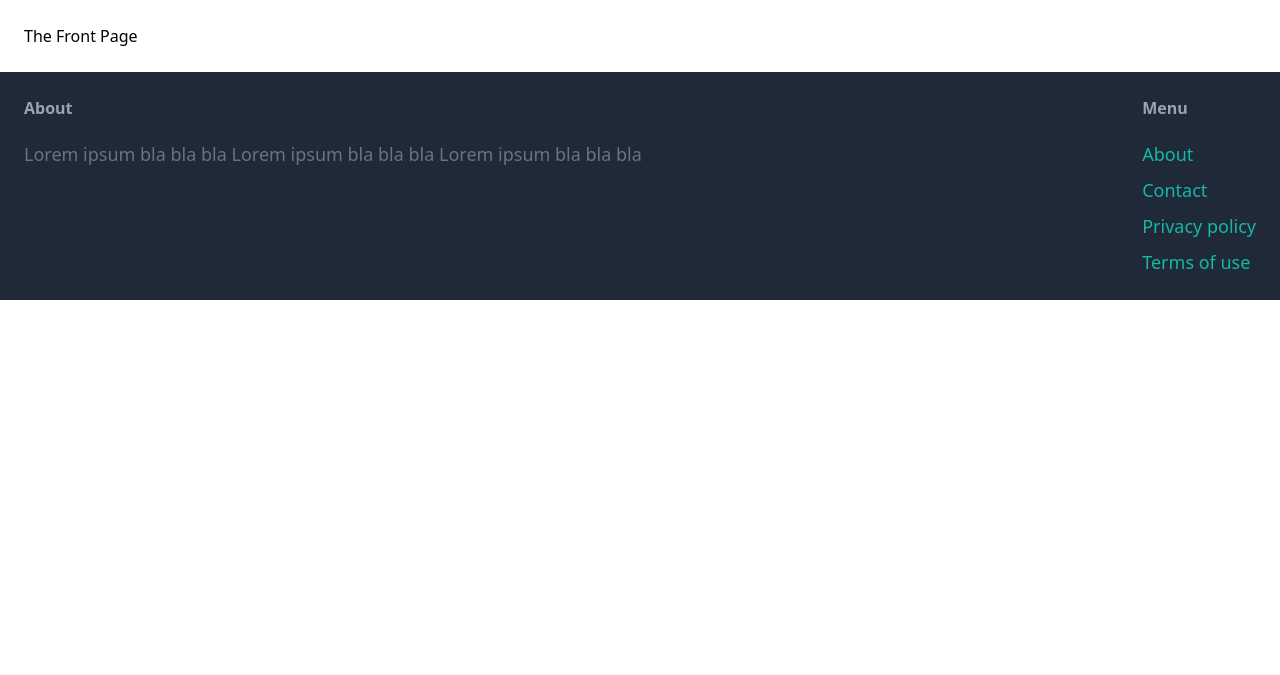
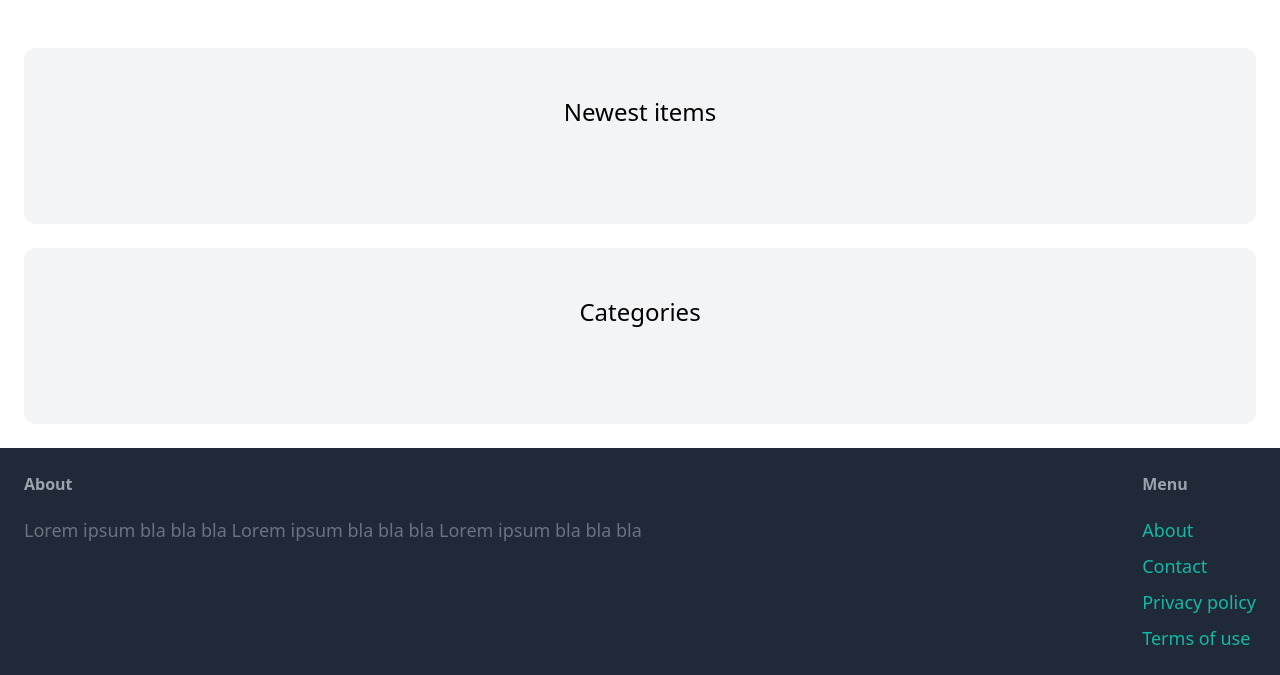
Before and after one commit to Alihaghayegh/django-OnlineShop, a Django app: page / in a window 1280 px wide. Shown: the part 77-752 px from the top of the page. Run offline with Django 4.2, Linux system fonts and the light colour scheme; data that the repository does not hold is empty; some libraries are stand-ins or nearby versions.

Commit message:
now newest items will show on first front page

```diff
--- a/onlineShop/core/templates/core/index.html
+++ b/onlineShop/core/templates/core/index.html
@@ -3,5 +3,36 @@
 {% block title %}Welcome{% endblock %}
 
 {% block content %}
-<h1>The Front Page</h1>
+    <div class="mt-6 px-6 py-12 bg-gray-100 rounded-xl">
+        <h2 class="mb-12 text-2xl text-center">Newest items</h2>
+
+        <div class="grid grid-cols-3 gap-3 ">
+            {% for item in items %}
+                <div>
+                    <a href="#">
+                        <div>
+                            <img alt="image of product" src="{{ item.image.url }}" class="rounded-t-xl">
+                        </div>
+                        <div class="p-6 bg-white rounded-b-xl ">
+                            <h2 class="text-2xl">{{ item.name }}</h2>
+                            <p class="text-gray-500">Price: {{ item.price }}</p>
+                        </div>
+                    </a>
+                </div>
+            {% endfor %}
+        </div>
+    </div>
+    <div class="mt-6 px-6 py-12 bg-gray-100 rounded-xl">
+        <h2 class="mb-12 text-2xl text-center">Categories</h2>
+        <div class="grid grid-cols-3 gap-3 ">
+            {% for category in categories %}
+                <a href="#">
+                    <div class="p-6 bg-white rounded-b-xl ">
+                        <h2 class="text-2xl">{{ category.name }}</h2>
+                        <p class="text-gray-500">{{ categories.items.count }} items</p>
+                    </div>
+                </a>
+            {% endfor %}
+        </div>
+    </div>
 {% endblock %}
--- a/onlineShop/core/views.py
+++ b/onlineShop/core/views.py
@@ -1,7 +1,16 @@
 from django.shortcuts import render
+from item.models import Category, Item
+
 
 def index(request):
-    return render(request, 'core/index.html')
+    items = Item.objects.filter(is_sold=False)[0:6]
+    categories = Category.objects.all()
+
+    return render(request, 'core/index.html', {
+        'categories': categories,
+        'items': items,
+    })
+
 
 def contact(request):
     return render(request, 'core/contact.html')
--- a/onlineShop/onlineShop/urls.py
+++ b/onlineShop/onlineShop/urls.py
@@ -14,6 +14,8 @@ Including another URLconf
     1. Import the include() function: from django.urls import include, path
     2. Add a URL to urlpatterns:  path('blog/', include('blog.urls'))
 """
+from django.conf import settings
+from django.conf.urls.static import static
 from django.contrib import admin
 from django.urls import path
 from core.views import index, contact
@@ -22,4 +24,4 @@ urlpatterns = [
     path("", index, name="index"),
     path("contact/", contact, name="contact"),
     path('admin/', admin.site.urls),
-]
+] + static(settings.MEDIA_URL, document_root=settings.MEDIA_ROOT)
```
Also changed, not shown: onlineShop/item/models.py (line endings or trailing spaces).
